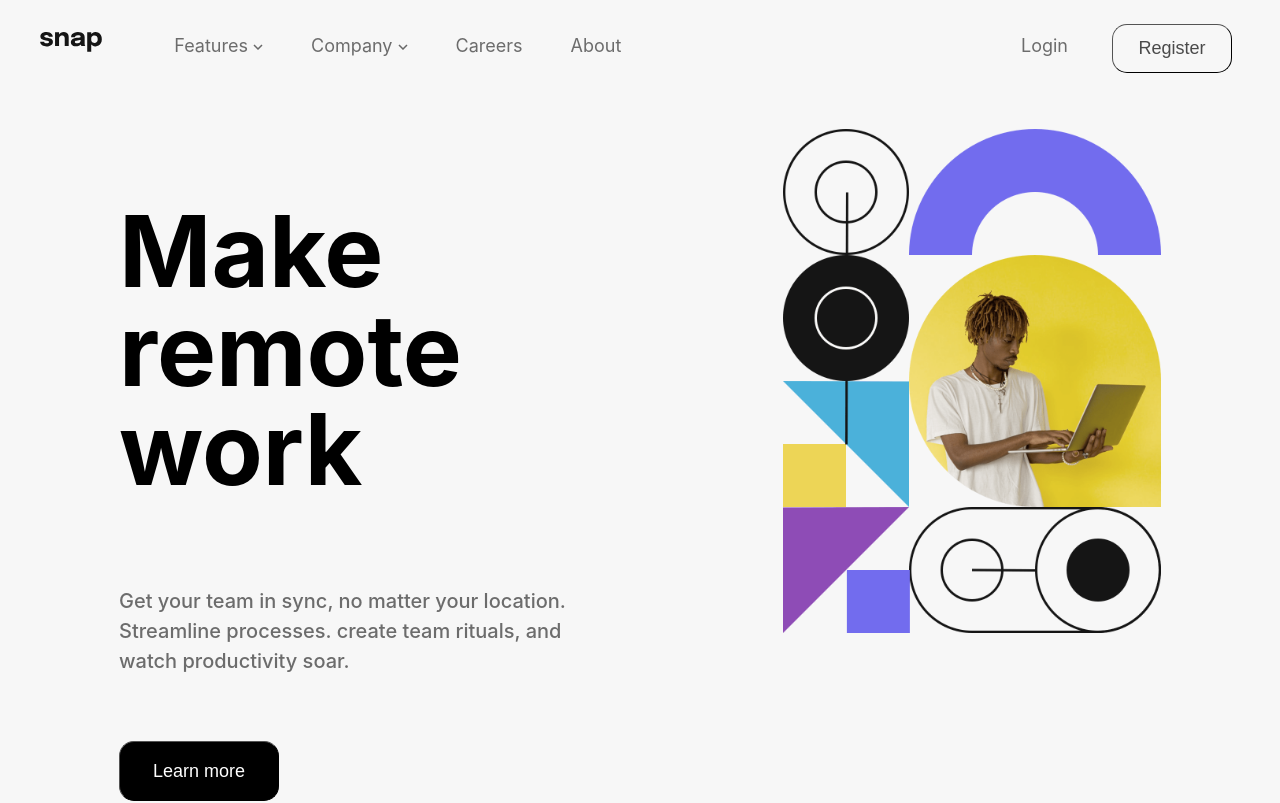
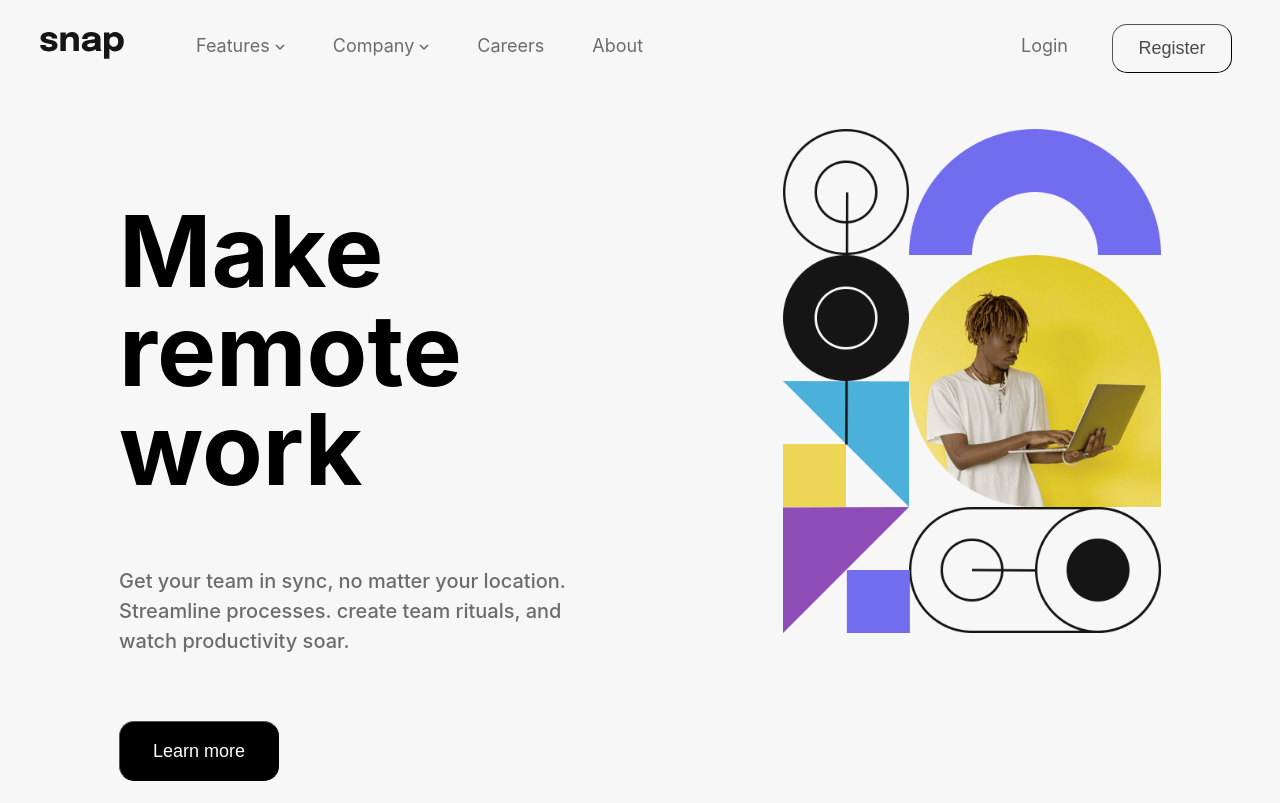
Before and after one commit to Nagema/Intro-section-with-dropdown-navigation, a React (Create React App) app: page / in a window 1280 px wide. Shown: the top 803 px of the page. Built offline with nearby package versions, Linux system fonts and the light colour scheme.

Commit message:
fix header

```diff
--- a/src/components/NavBar/NavBar.jsx
+++ b/src/components/NavBar/NavBar.jsx
@@ -24,11 +24,11 @@ function NavBar() {
 
   return (
     <header className="App-header">
+        <Link className='links' to="/">
+            <img src={logo} className="App-logo" alt="logo" />
+        </Link>
         <nav className='links-wrapper'>
             <div className='menu-links'>
-                <Link className='links' to="/">
-                    <img src={logo} className="App-logo" alt="logo" />
-                </Link>
                 <div className='main-links'>
                     <div className='link-arrow-wrapper'>
                         <Link className='links' to="/" onClick={handleFeatureLink}>
--- a/src/components/NavBar/styles.css
+++ b/src/components/NavBar/styles.css
@@ -1,6 +1,5 @@
 .App-logo {
     margin-left: 0;
-    height: 2.5vh;
   }
 
   .App-header {
@@ -10,10 +9,6 @@
     width: 100%;
   }
   .App-header nav div{
-      display: flex;
-  }
-
-  .menu-links {
       display: flex;
   }
 
@@ -58,7 +53,7 @@
     color: #ADADAD;
     left: -45%;
     top: 4vh;
-    width: 14vh;
+    width: 11em;
     border-radius: 12px;
     text-align: left;
     background-color: white;
@@ -84,8 +79,8 @@
     color: #ADADAD;
     left: 25%;
     top: 4vh;
-    width: 10vh;
-    height: 12vh;
+    width: 8em;
+    height: 10em;
     border-radius: 12px;
     text-align: left;
     background-color: white;
--- a/src/containers/styles.css
+++ b/src/containers/styles.css
@@ -7,10 +7,8 @@
 }
 
 .main-page-text {
-    display: flex;
     margin-top: 15.5vh;
     margin-right: 5em;
-    display: flex;
     flex-direction: column;
     align-items: flex-start;
     text-align: left;
```
